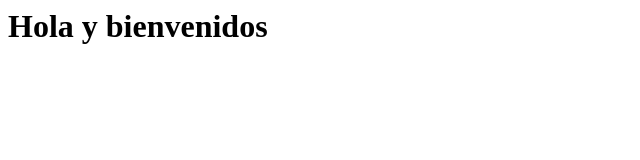
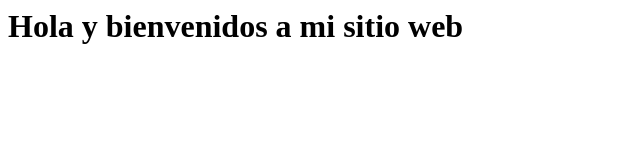
Before and after one commit to ParisPaolo19/ParisPaolo19.github.io, a plain HTML site: page index.html in a window 1280 px wide. Shown: the whole page, without its empty margins (0-640 px from the left). Drawn offline with Linux system fonts and the light colour scheme.

Commit message:
Update index.html

```diff
--- a/index.html
+++ b/index.html
@@ -1 +1 @@
-<h1>Hola y bienvenidos</h1>
+<h1>Hola y bienvenidos a mi sitio web</h1>
```
